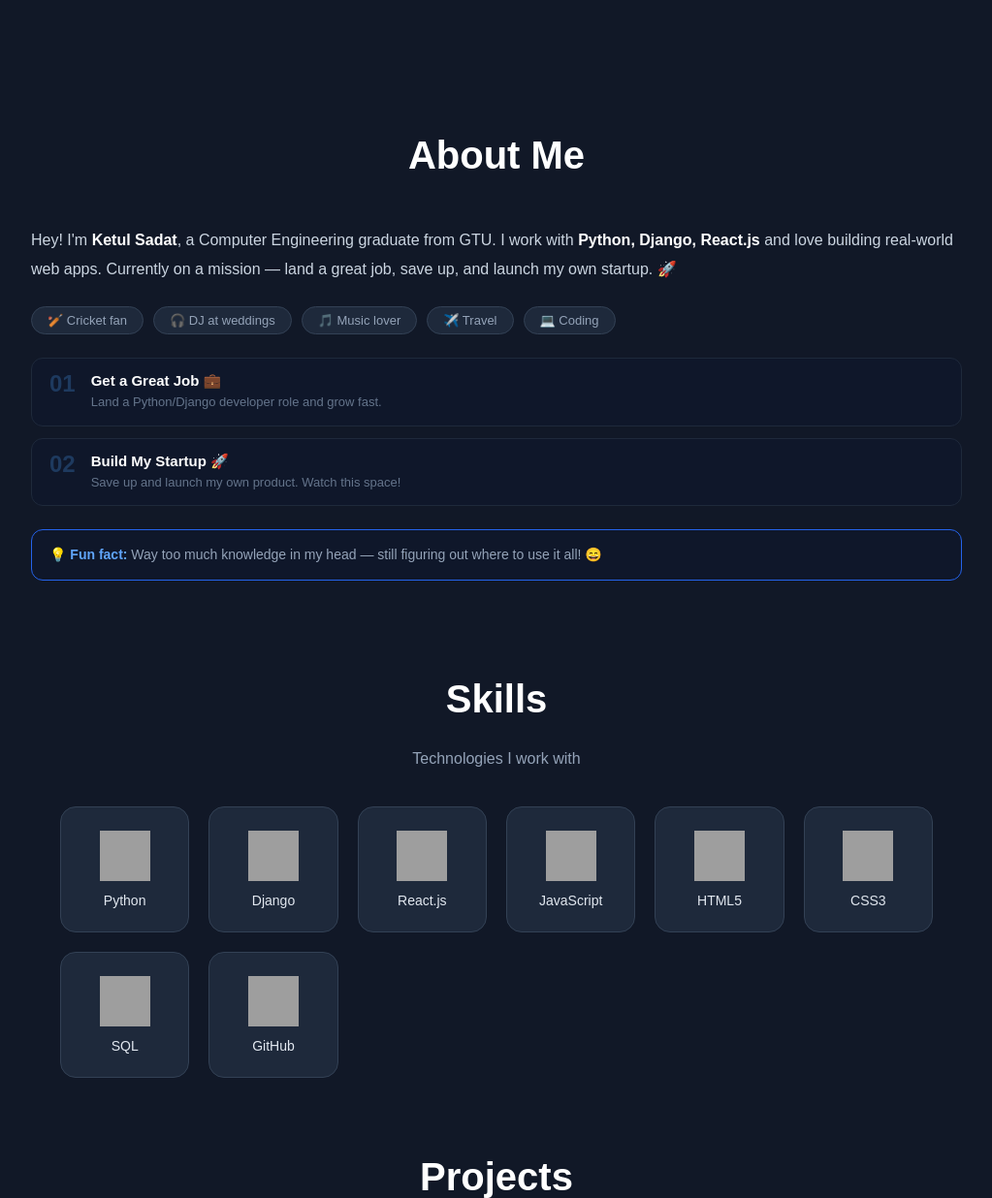
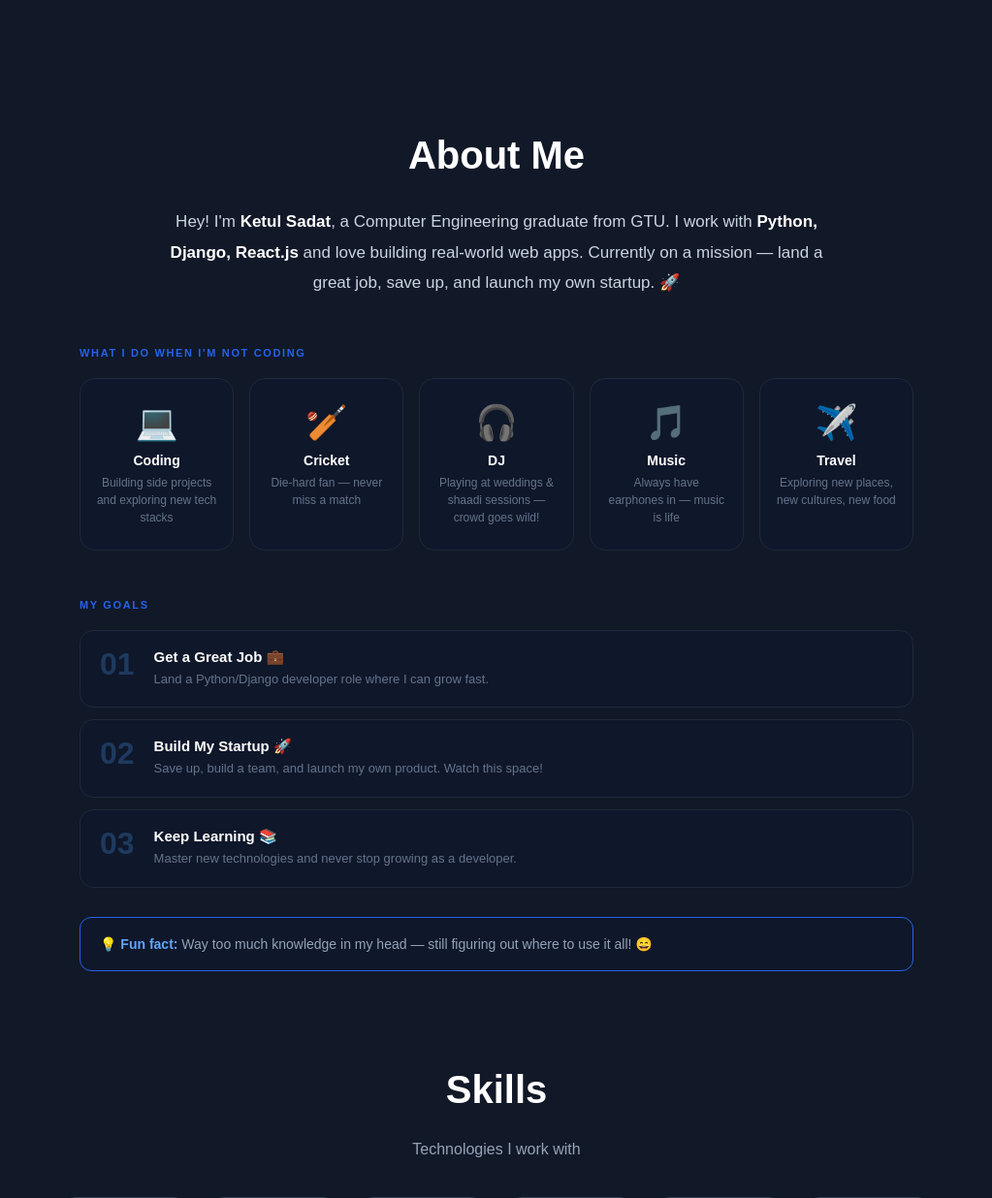
Before and after one commit to Ketul77/ketul-sadat-portfolio, a Django app: page / in a window 1280 px wide. Shown: the part 502-1738 px from the top of the page at 97% size, without its empty margins (128-1151 px from the left). Run offline with Django 5.2, Linux system fonts and the light colour scheme; grey boxes are pictures that could not be loaded.

Commit message:
About section with hobby cards and goals

```diff
--- a/main/static/main/css/style.css
+++ b/main/static/main/css/style.css
@@ -132,7 +132,7 @@ nav a{
     font-weight:500;
 }
 .about {
-    max-width: 1000px;
+    max-width: 900px;
     margin: 100px auto;
     padding: 0 20px;
     text-align: center;
@@ -140,127 +140,132 @@ nav a{
 
 .about h2 {
     font-size: 2.5rem;
+    margin-bottom: 30px;
+}
+
+.about-story {
+    max-width: 700px;
+    margin: 0 auto 50px;
+}
+
+.about-story p {
+    font-size: 17px;
+    line-height: 1.85;
+    color: #cbd5e1;
+}
+
+.about-story strong {
+    color: white;
+}
+
+.about-section-label {
+    font-size: 11px;
+    font-weight: 600;
+    letter-spacing: 0.15em;
+    text-transform: uppercase;
+    color: #2563eb;
+    margin-bottom: 20px;
+    text-align: left;
+}
+
+/* Hobby Cards */
+.hobby-cards-grid {
+    display: grid;
+    grid-template-columns: repeat(auto-fit, minmax(150px, 1fr));
+    gap: 16px;
     margin-bottom: 50px;
 }
 
-.about-content {
+.hobby-card {
+    background: #0f172a;
+    border: 1px solid #1e293b;
+    border-radius: 16px;
+    padding: 1.5rem 1rem;
+    text-align: center;
+    transition: border-color 0.3s, transform 0.3s;
+}
+
+.hobby-card:hover {
+    border-color: #2563eb;
+    transform: translateY(-4px);
+}
+
+.hobby-emoji {
+    font-size: 2.2rem;
+    display: block;
+    margin-bottom: 10px;
+}
+
+.hobby-card h3 {
+    font-size: 14px;
+    font-weight: 600;
+    color: white;
+    margin-bottom: 6px;
+}
+
+.hobby-card p {
+    font-size: 12px;
+    color: #64748b;
+    line-height: 1.5;
+    margin: 0;
+}
+
+/* Goals */
+.goals-list {
     display: flex;
-    align-items: flex-start;
-    gap: 3rem;
+    flex-direction: column;
+    gap: 12px;
+    margin-bottom: 30px;
     text-align: left;
 }
 
-.about-photo-wrap {
-    position: relative;
-    flex-shrink: 0;
+.goal-card {
+    display: flex;
+    align-items: flex-start;
+    gap: 1.25rem;
+    background: #0f172a;
+    border: 1px solid #1e293b;
+    border-radius: 14px;
+    padding: 18px 20px;
+    transition: border-color 0.3s;
 }
 
-.about-photo-wrap img {
-    width: 200px;
-    height: 200px;
-    border-radius: 50%;
-    object-fit: cover;
-    border: 3px solid #2563eb;
-    display: block;
-}
-
-.dj-badge {
-    position: absolute;
-    bottom: 8px;
-    right: -10px;
-    background: #1e293b;
-    border: 1px solid #2563eb;
-    border-radius: 20px;
-    padding: 4px 10px;
-    font-size: 12px;
-    color: #60a5fa;
-}
-
-.about-text {
-    font-size: 16px;
-    line-height: 1.85;
-    color: #cbd5e1;
-    margin-bottom: 1.5rem;
-}
-
-.about-text strong {
-    color: white;
-}
-
-.about-hobbies {
-    display: flex;
-    flex-wrap: wrap;
-    gap: 10px;
-    margin-bottom: 1.5rem;
-}
-
-.hobby-item {
-    background: #1e293b;
-    border: 1px solid #334155;
-    color: #94a3b8;
-    padding: 6px 16px;
-    border-radius: 20px;
-    font-size: 13px;
-    transition: border-color 0.2s, color 0.2s;
-}
-
-.hobby-item:hover {
-    border-color: #2563eb;
-    color: white;
-}
-
-.about-goals {
-    display: flex;
-    flex-direction: column;
-    gap: 12px;
-    margin-bottom: 1.5rem;
-}
-
-.goal-row {
-    display: flex;
-    align-items: flex-start;
-    gap: 1rem;
-    background: #0f172a;
-    border: 1px solid #1e293b;
-    border-radius: 12px;
-    padding: 14px 18px;
-    transition: border-color 0.2s;
-}
-
-.goal-row:hover {
+.goal-card:hover {
     border-color: #2563eb;
 }
 
 .goal-num {
-    font-size: 1.5rem;
+    font-size: 2rem;
     font-weight: 800;
     color: #1e3a5f;
     flex-shrink: 0;
     line-height: 1;
 }
 
-.goal-row strong {
+.goal-card strong {
     display: block;
     color: white;
     font-size: 15px;
-    margin-bottom: 3px;
+    margin-bottom: 4px;
 }
 
-.goal-row p {
+.goal-card p {
     color: #64748b;
     font-size: 13px;
-    line-height: 1.5;
+    line-height: 1.6;
     margin: 0;
 }
 
+/* Fun Fact */
 .about-funfact {
     background: #0f172a;
     border: 1px solid #2563eb;
     border-radius: 12px;
-    padding: 14px 18px;
+    padding: 16px 20px;
     font-size: 14px;
     color: #94a3b8;
     line-height: 1.6;
+    text-align: left;
 }
 
 .about-funfact span {
--- a/main/templates/main/home.html
+++ b/main/templates/main/home.html
@@ -50,37 +50,64 @@
 <section id="about" class="about">
     <h2>About Me</h2>
 
-    <div class="about-content">
-
-
-        <div class="about-right">
-            <p class="about-text">
+    <div class="about-story">
+        <p>
             Hey! I'm <strong>Ketul Sadat</strong>, a Computer Engineering graduate from GTU.
             I work with <strong>Python, Django, React.js</strong> and love building real-world web apps.
             Currently on a mission — land a great job, save up, and launch my own startup. 🚀
         </p>
-
-            <div class="about-hobbies">
-                <div class="hobby-item">🏏 Cricket fan</div>
-                <div class="hobby-item">🎧 DJ at weddings</div>
-                <div class="hobby-item">🎵 Music lover</div>
-                <div class="hobby-item">✈️ Travel</div>
-                <div class="hobby-item">💻 Coding</div>
     </div>
 
-            <div class="about-goals">
-                <div class="goal-row">
+    <p class="about-section-label">What I Do When I'm Not Coding</p>
+    <div class="hobby-cards-grid">
+        <div class="hobby-card">
+            <span class="hobby-emoji">💻</span>
+            <h3>Coding</h3>
+            <p>Building side projects and exploring new tech stacks</p>
+        </div>
+        <div class="hobby-card">
+            <span class="hobby-emoji">🏏</span>
+            <h3>Cricket</h3>
+            <p>Die-hard fan — never miss a match</p>
+        </div>
+        <div class="hobby-card">
+            <span class="hobby-emoji">🎧</span>
+            <h3>DJ</h3>
+            <p>Playing at weddings & shaadi sessions — crowd goes wild!</p>
+        </div>
+        <div class="hobby-card">
+            <span class="hobby-emoji">🎵</span>
+            <h3>Music</h3>
+            <p>Always have earphones in — music is life</p>
+        </div>
+        <div class="hobby-card">
+            <span class="hobby-emoji">✈️</span>
+            <h3>Travel</h3>
+            <p>Exploring new places, new cultures, new food</p>
+        </div>
+    </div>
+
+    <p class="about-section-label">My Goals</p>
+    <div class="goals-list">
+        <div class="goal-card">
             <span class="goal-num">01</span>
             <div>
                 <strong>Get a Great Job 💼</strong>
-                        <p>Land a Python/Django developer role and grow fast.</p>
+                <p>Land a Python/Django developer role where I can grow fast.</p>
             </div>
         </div>
-                <div class="goal-row">
+        <div class="goal-card">
             <span class="goal-num">02</span>
             <div>
                 <strong>Build My Startup 🚀</strong>
-                        <p>Save up and launch my own product. Watch this space!</p>
+                <p>Save up, build a team, and launch my own product. Watch this space!</p>
+            </div>
+        </div>
+        <div class="goal-card">
+            <span class="goal-num">03</span>
+            <div>
+                <strong>Keep Learning 📚</strong>
+                <p>Master new technologies and never stop growing as a developer.</p>
             </div>
         </div>
     </div>
@@ -88,9 +115,10 @@
     <div class="about-funfact">
         💡 <span>Fun fact:</span> Way too much knowledge in my head — still figuring out where to use it all! 😄
     </div>
-        </div>
-    </div>
+
 </section>
+
+
 <section id="skills" class="skills">
     <h2>Skills</h2>
     <p class="skills-sub">Technologies I work with</p>
```
Also changed, not shown: other parts of main/static/main/css/style.css (+8 -14 lines). Lines whose indentation alone changed are shown as unchanged.
